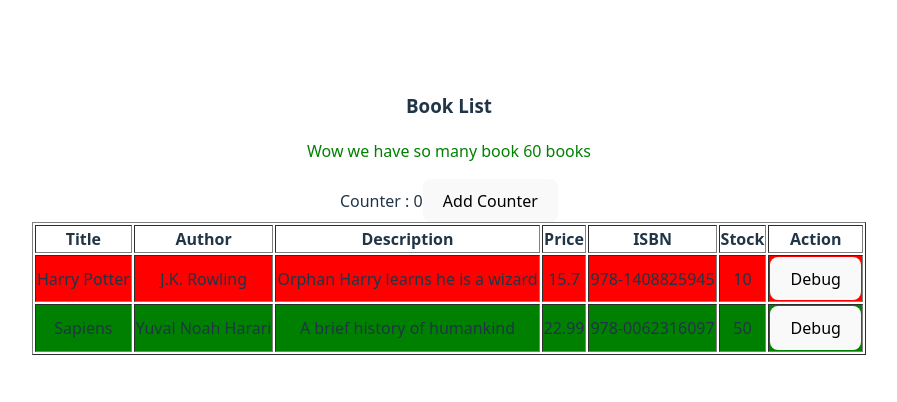
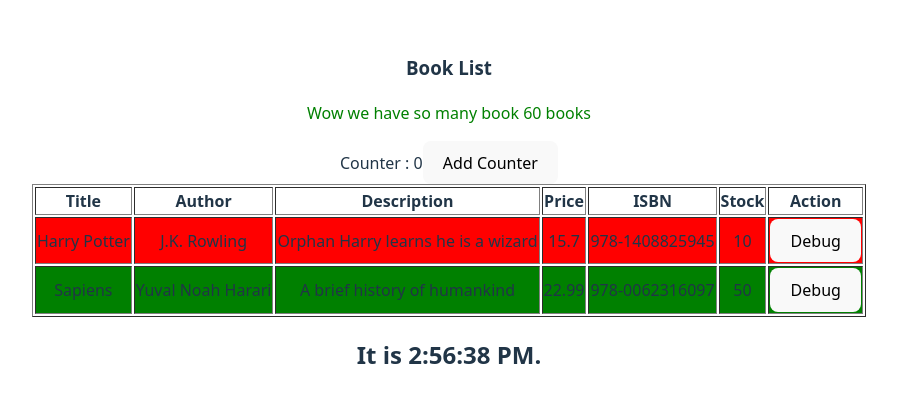
Before and after one commit to psu6810110275/BookStore, a React (Vite) app: page / in a window 1280 px wide. Shown: the part 186-588 px from the top of the page, without its empty margins (191-1088 px from the left). Built offline with nearby package versions, Linux system fonts and the light colour scheme.

Commit message:
Effect Hook

```diff
--- a/src/App.jsx
+++ b/src/App.jsx
@@ -3,6 +3,7 @@
 import viteLogo from '/vite.svg'
 import './App.css'
 import BookList from './components/BookList'
+import Clock from './components/Clock'
 
 
 function App() {
@@ -31,6 +32,9 @@
     {`Counter : ${counter}`}
     <button onClick={counterClicked}>Add Counter</button>
     <BookList data={bookData}/>
+    <div>
+      <Clock/>
+    </div>
   </>
 );
 }
--- /dev/null
+++ b/src/components/Clock.jsx
@@ -0,0 +1,17 @@
+import { useState, useEffect } from 'react';
+
+export default function Clock(props) {
+    const [time, setTime] = useState(new Date());
+
+    useEffect(() => {
+        setInterval(() => {
+            setTime(new Date());
+        }, 1000);
+    }, []);
+
+    return (
+        <h2>
+            It is {time.toLocaleTimeString()}.
+        </h2>
+    )
+}
```
